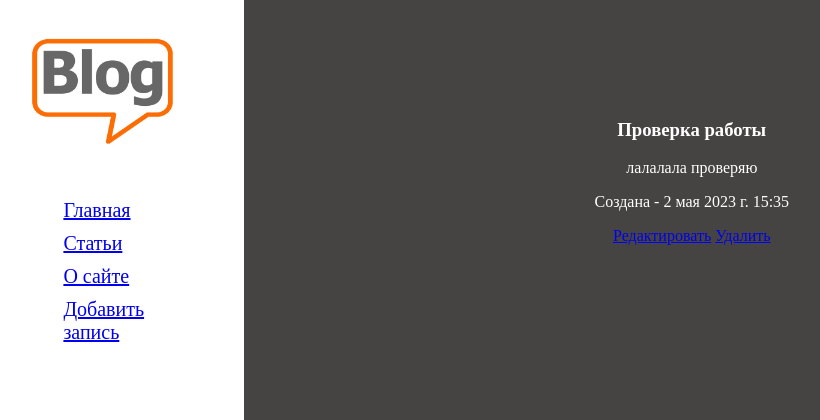
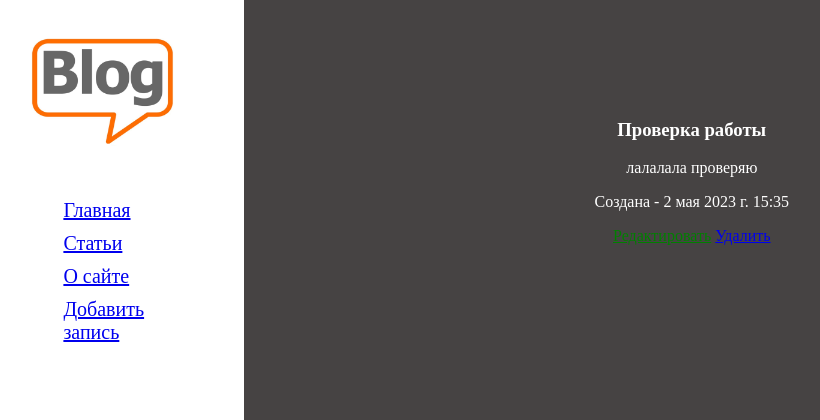
Before and after one commit to Kirill-Korzunov/django_test, a Django app: page /articles/1 in a window 1280 px wide. Shown: the top 420 px of the page, without its empty margins (25-845 px from the left). Run offline with Django 4.2, Linux system fonts and the light colour scheme; data comes from the database, SQL or seed files in the repository.

Commit message:
add style for one_article

```diff
--- a/django_test/main/static/css/base.css
+++ b/django_test/main/static/css/base.css
@@ -65,3 +65,10 @@ main {
     text-decoration: none;
     color: white;
 }
+
+.one_article .modified {
+    color: green;
+}
+.one_article .modified a {
+    text-decoration: none;
+}
```
